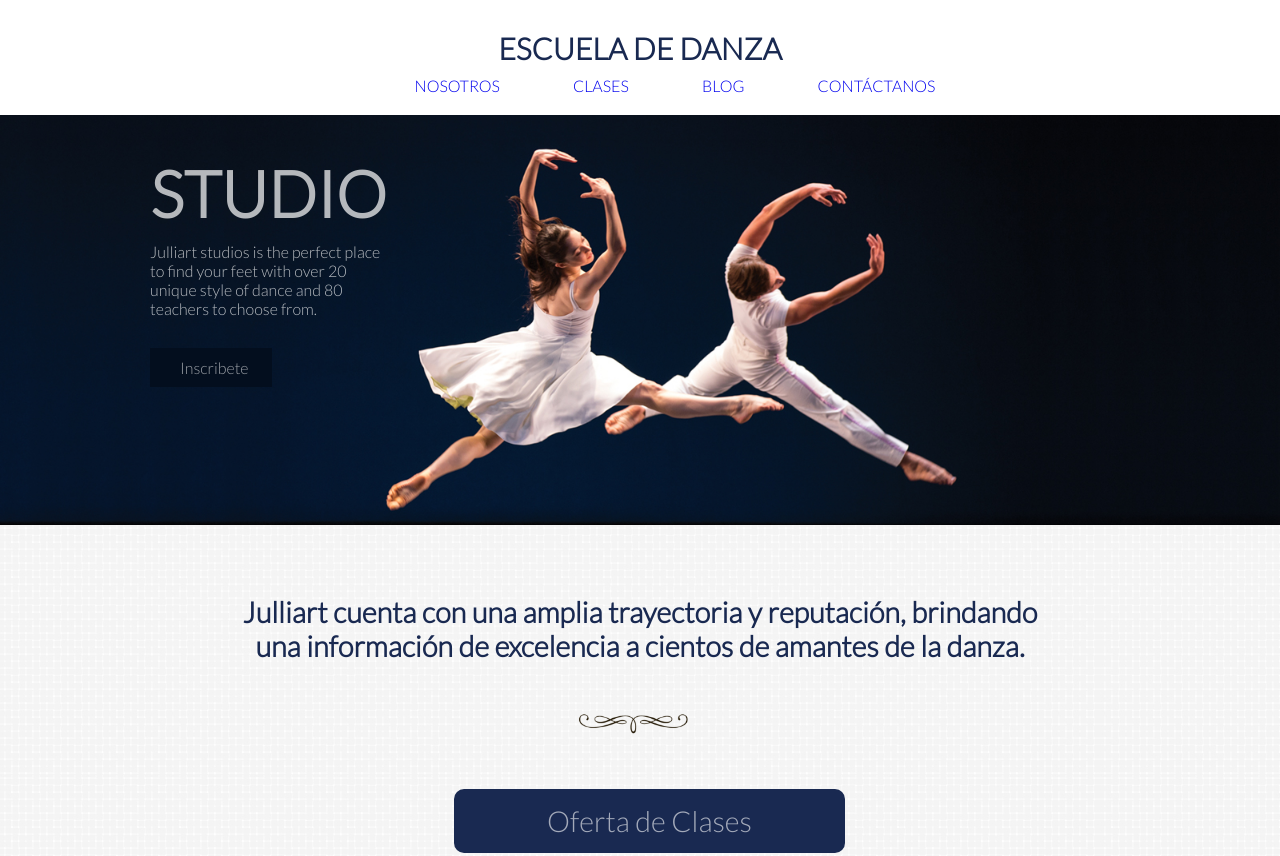
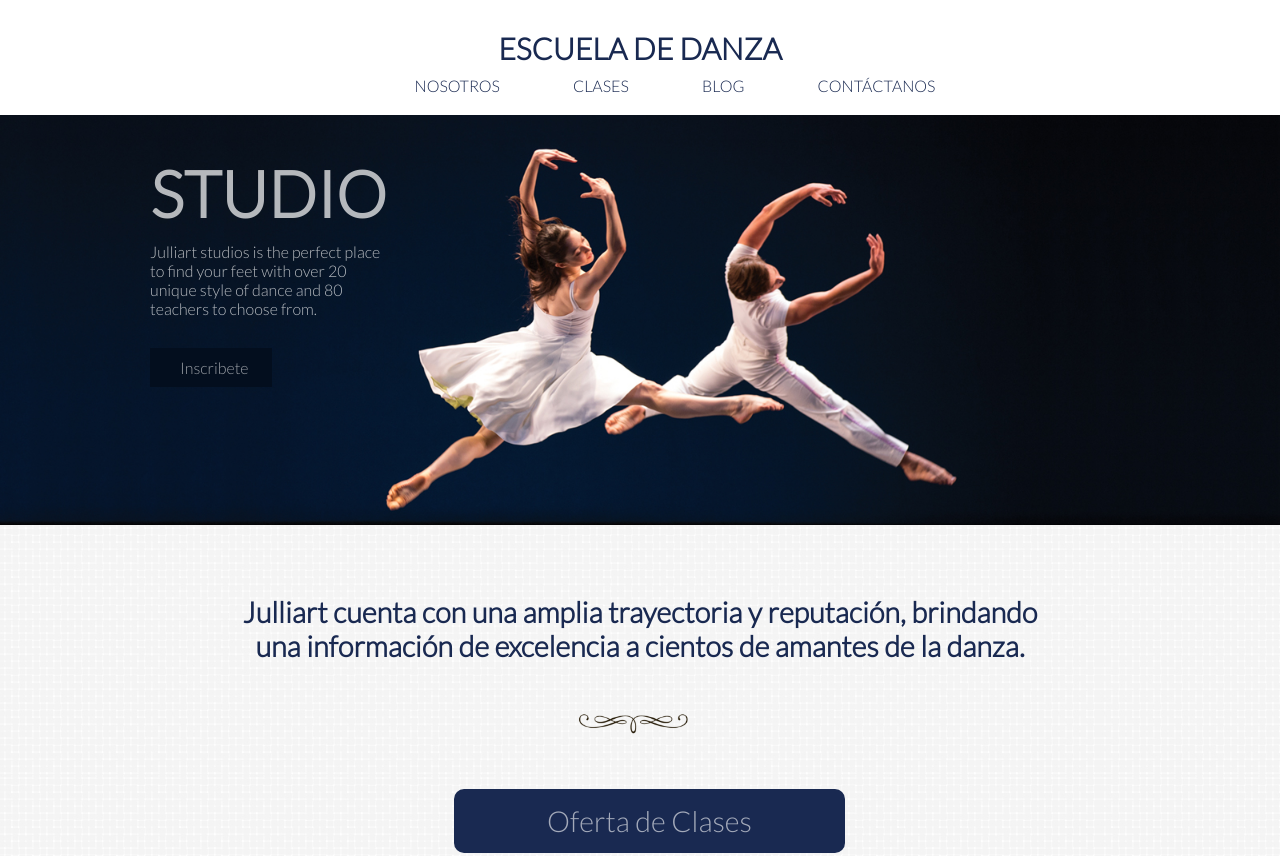
Before and after one commit to AmySeo12/escuela-danza, a plain HTML site: page index.html in a window 1280 px wide. Shown: the top 856 px of the page. Drawn offline with Linux system fonts and the light colour scheme.

Commit message:
agregando ultimos toqques

```diff
--- a/css/common.css
+++ b/css/common.css
@@ -4,6 +4,7 @@ header {
 }
 .mg-l {
 	margin-left: 70px;
+	color: #192951;
 }
 .text {
 	margin:10px;
--- a/index.html
+++ b/index.html
@@ -17,8 +17,8 @@
 			</a>
 			<div class="span_3_of_3 text-center">
 			<nav >
-				<a href="nosotros.html" class="a-none-decoration mg-l">NOSOTROS</a>
-				<a href="clases.html" class="a-none-decoration mg-l">CLASES</a>
+				<a href="nosotros.html" class="a-none-decoration mg-l ">NOSOTROS</a>
+				<a href="clases.html" class="a-none-decoration mg-l none">CLASES</a>
 				<a href="blog.html" class="a-none-decoration mg-l">BLOG</a>
 				<a href="#Contactanos" class="a-none-decoration mg-l">CONTÁCTANOS</a>
 			</nav>
```
